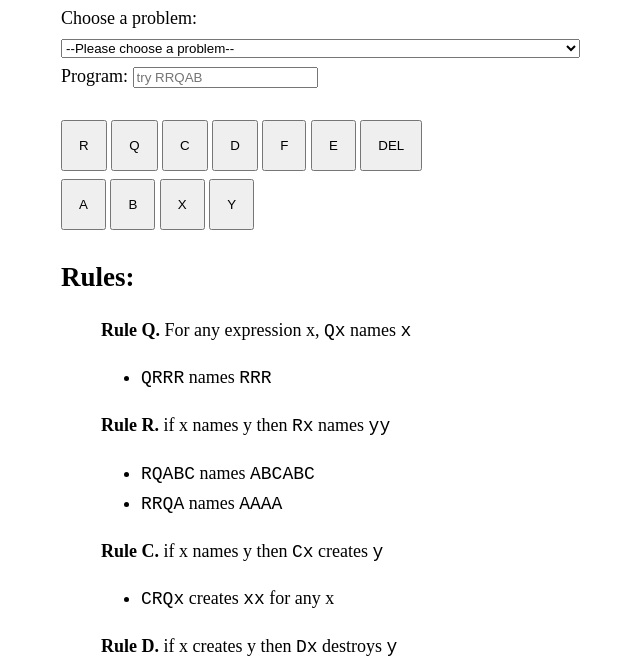
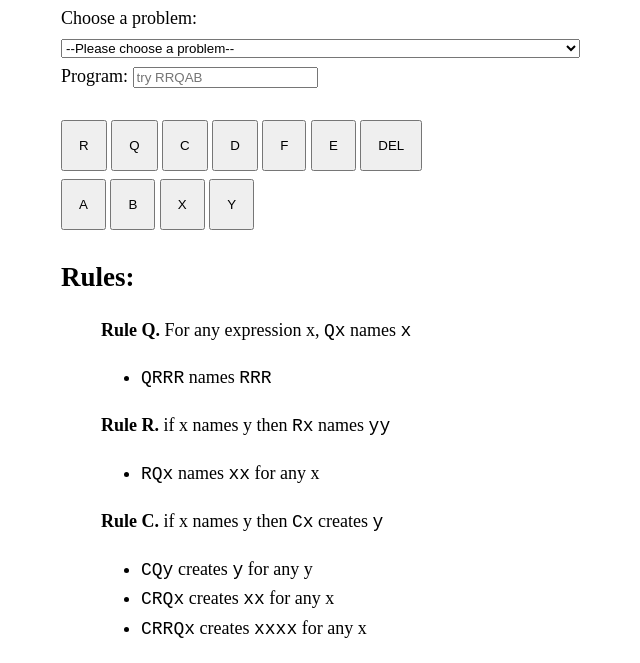
Before and after one commit to adzeitor/the-island-of-robots, a plain HTML site: page index.html in a window 1280 px wide. Shown: the part 103-766 px from the top of the page, without its empty margins (254-894 px from the left). Drawn offline with Linux system fonts and the light colour scheme.

Commit message:
Add more examples to rules

```diff
--- a/index.html
+++ b/index.html
@@ -128,14 +128,15 @@
         <blockquote>
             <b>Rule R.</b> if x names y then <code>Rx</code> names <code>yy</code>
             <ul>
-                <li><code>RQABC</code> names <code>ABCABC</code> </li>
-                <li><code>RRQA</code> names <code>AAAA</code> </li>
+                <li><code>RQx</code> names <code>xx</code> for any x</li>
             </ul>
         </blockquote>
         <blockquote>
             <b>Rule C.</b> if x names y then <code>Cx</code> creates <code>y</code>
             <ul>
+                <li><code>CQy</code> creates <code>y</code> for any y</li>
                 <li><code>CRQx</code> creates <code>xx</code> for any x</li>
+                <li><code>CRRQx</code> creates <code>xxxx</code> for any x</li>
             </ul>
         </blockquote>
         <blockquote>
```
